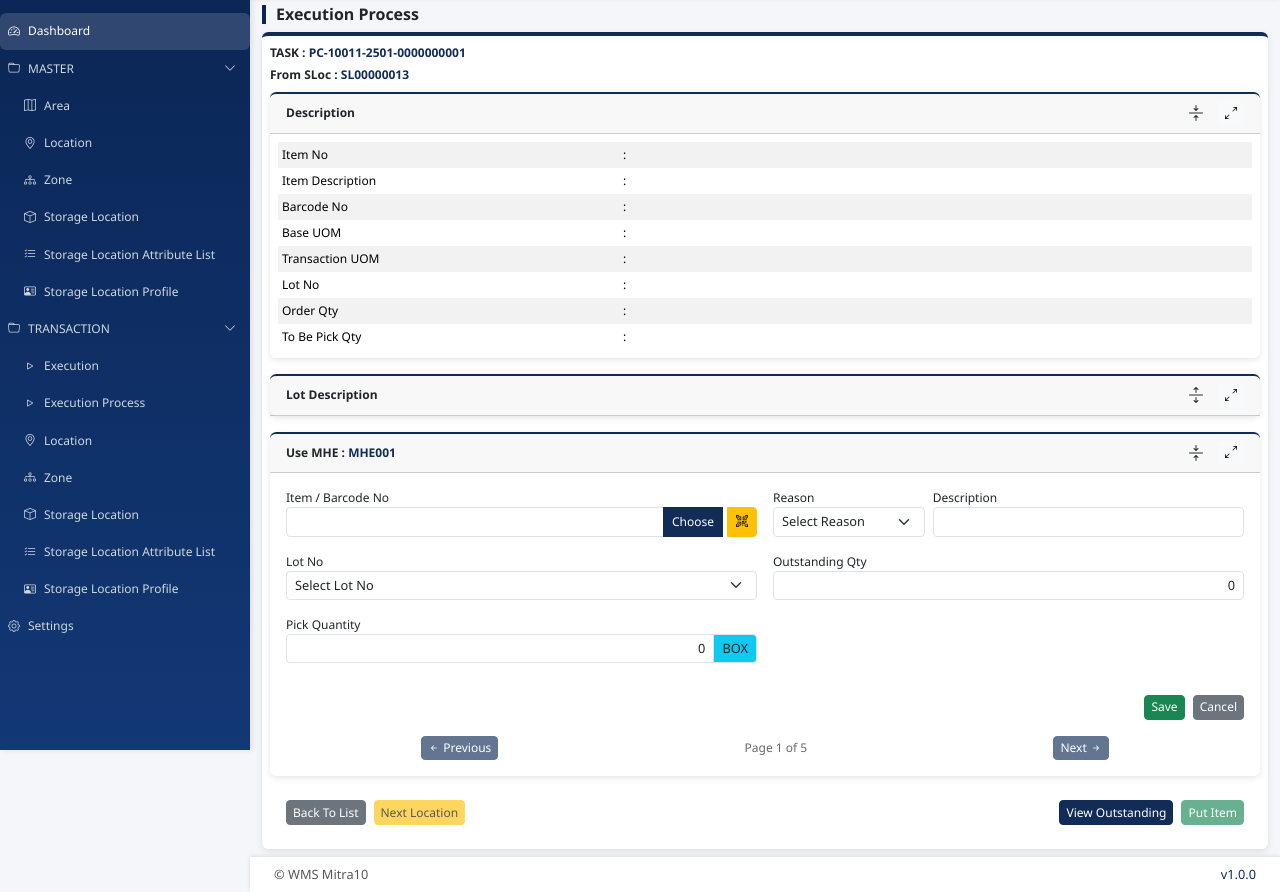
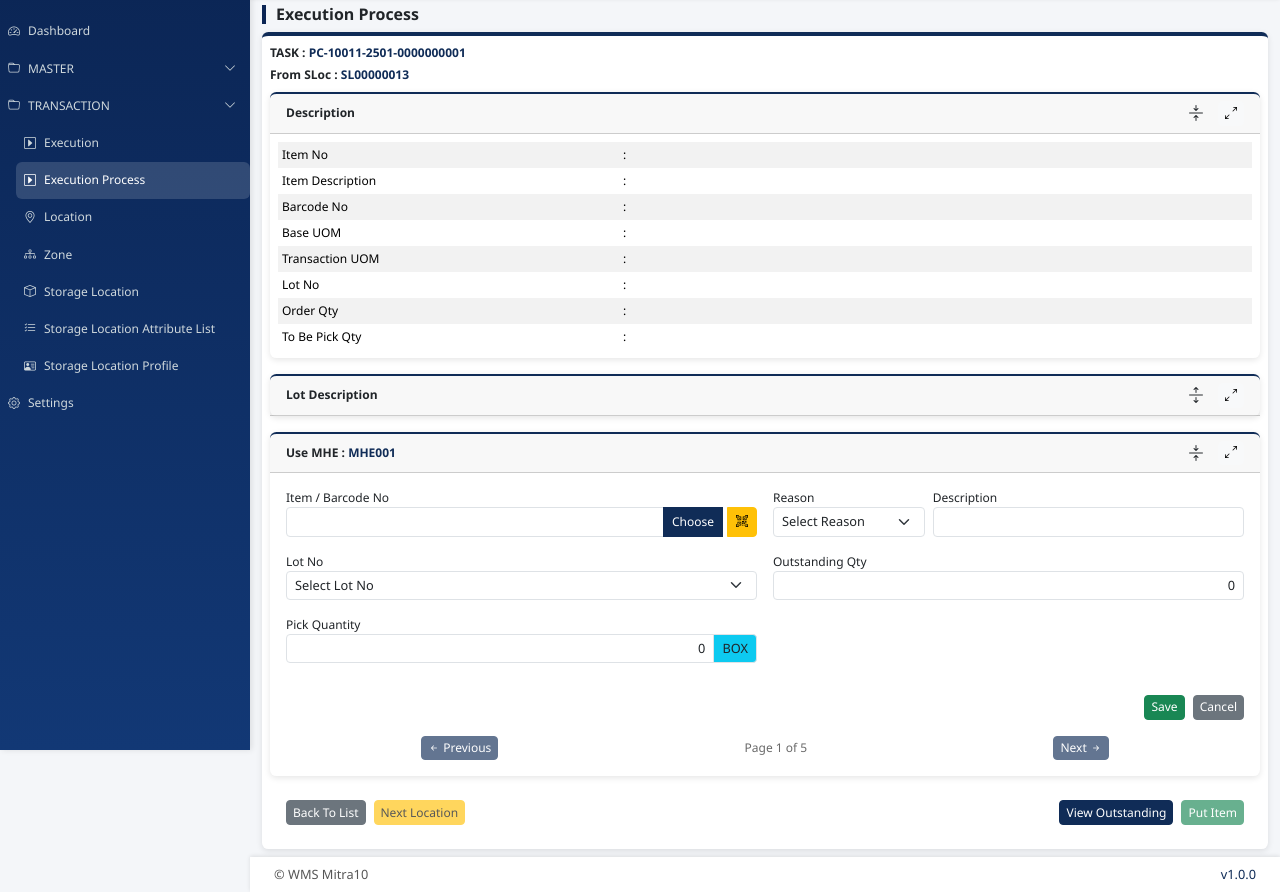
Before and after one commit to jaenudinit/dashboard-bootstrap-5, a plain HTML site: page Index4.html in a window 1280 px wide. Shown: the part 50-942 px from the top of the page. Drawn offline with nearby package versions, Linux system fonts and the light colour scheme.

Commit message:
Update navigation links and collapse behavior

```diff
--- a/Index4.html
+++ b/Index4.html
@@ -22,7 +22,7 @@
 
         <ul class="nav flex-column mt-3">
             <li class="nav-item">
-                <a class="nav-link active" href="#"><i class="bi bi-speedometer2"></i><span>Dashboard</span></a>
+                <a class="nav-link" href="#"><i class="bi bi-speedometer2"></i><span>Dashboard</span></a>
             </li>
 
             <li class="nav-item">
@@ -30,7 +30,7 @@
                     <i class="bi bi-folder"></i><span>MASTER</span>
                     <i class="bi bi-chevron-down float-end"></i>
                 </a>
-                <div class="collapse show" id="menuMaster">
+                <div class="collapse" id="menuMaster">
                     <ul class="nav flex-column ms-3">
                         <li><a class="nav-link" href="D:/Project/Dashboard/index2.html"><i
                                     class="bi bi-map"></i><span>Area</span></a></li>
@@ -53,10 +53,8 @@
                 </a>
                 <div class="collapse show" id="menuTransaction">
                     <ul class="nav flex-column ms-3">
-                        <li><a class="nav-link" href="D:/Project/Dashboard/index3.html"><i
-                                    class="bi bi-play"></i><span>Execution</span></a></li>
-                        <li><a class="nav-link" href="D:/Project/Dashboard/index4.html"><i
-                                    class="bi bi-play"></i><span>Execution Process</span></a></li>
+                        <li><a class="nav-link" href="D:/Project/Dashboard/index3.html"><i class="bi bi-caret-right-square"></i><span>Execution</span></a></li>
+                        <li><a class="nav-link active" href="D:/Project/Dashboard/index4.html"><i class="bi bi-caret-right-square"></i><span>Execution Process</span></a></li>
                         <li><a class="nav-link" href="#"><i class="bi bi-geo-alt"></i><span>Location</span></a></li>
                         <li><a class="nav-link" href="#"><i class="bi bi-diagram-3"></i><span>Zone</span></a></li>
                         <li><a class="nav-link" href="#"><i class="bi bi-box"></i><span>Storage Location</span></a></li>
```
